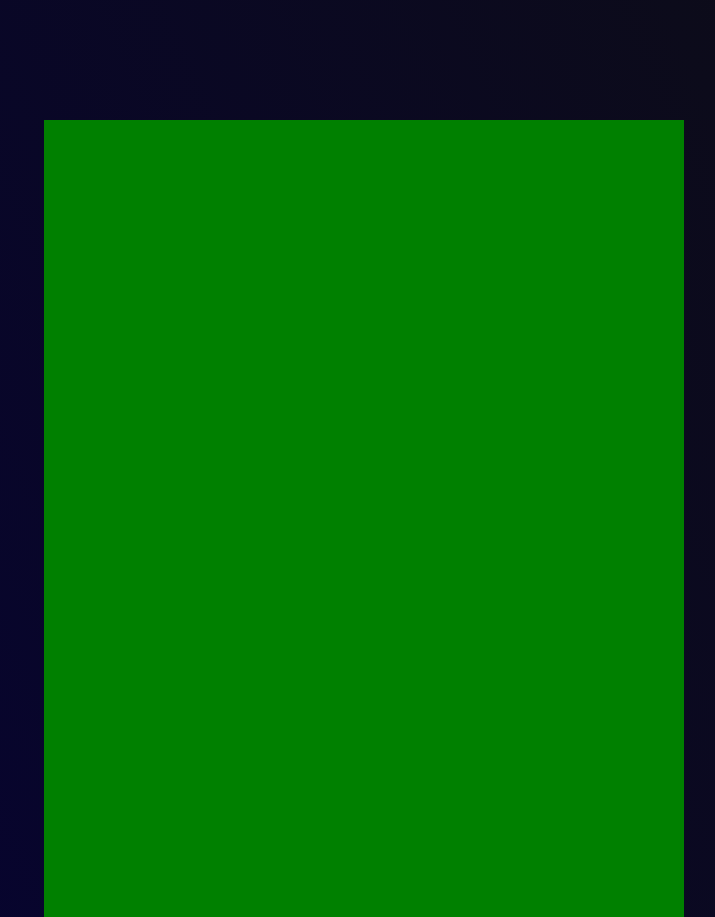
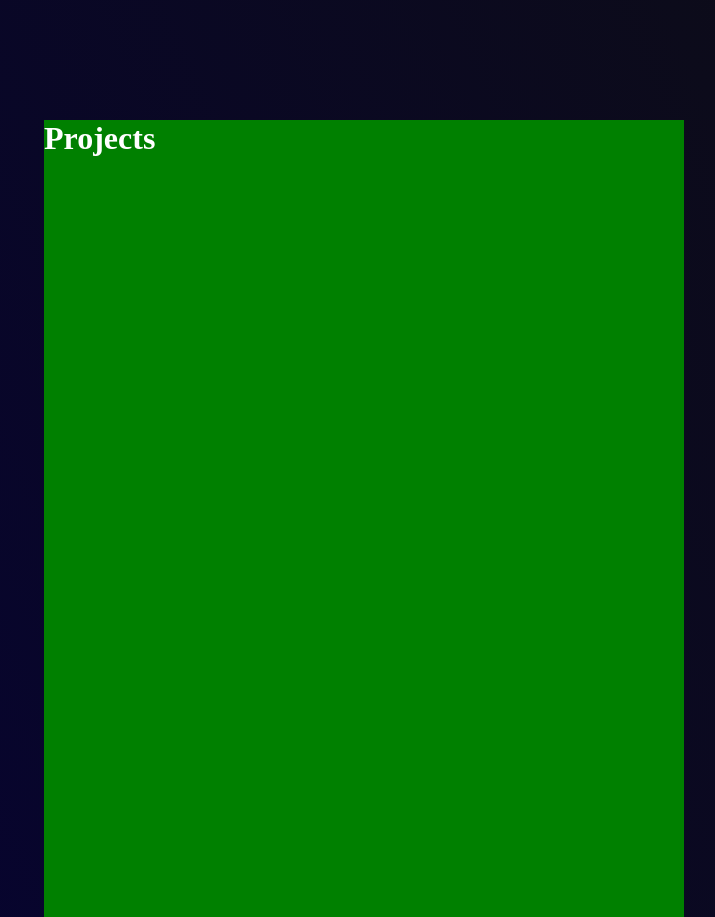
Before and after one commit to rayhook/portfolio, a React (Create React App) app in the folder client/: page / in a window 1280 px wide. Shown: the part 800-1717 px from the top of the page, without its empty margins (276-991 px from the left). Built offline with nearby package versions, Linux system fonts and the light colour scheme.

Commit message:
Put style for projects section

```diff
--- a/client/src/App.css
+++ b/client/src/App.css
@@ -60,6 +60,14 @@
   background-color: green;
 }
 
+.project-container {
+  display: grid;
+}
+
+.title {
+  font-size: 2rem;
+}
+
 .about-me {
   height: 50vh;
   width: 50vw;
--- a/client/src/App.js
+++ b/client/src/App.js
@@ -13,7 +13,10 @@ function App() {
             <span className="heading-primary-sub">showcasing my projects</span>
           </h1>
         </div>
-        <div className="projects"></div>
+        <div className="projects">
+          <h1 className="title">Projects</h1>
+          <div className="project-container"></div>
+        </div>
         <div className="about-me">Talk about myself</div>
         <div className="contact">How to contact me</div>
       </div>
```
